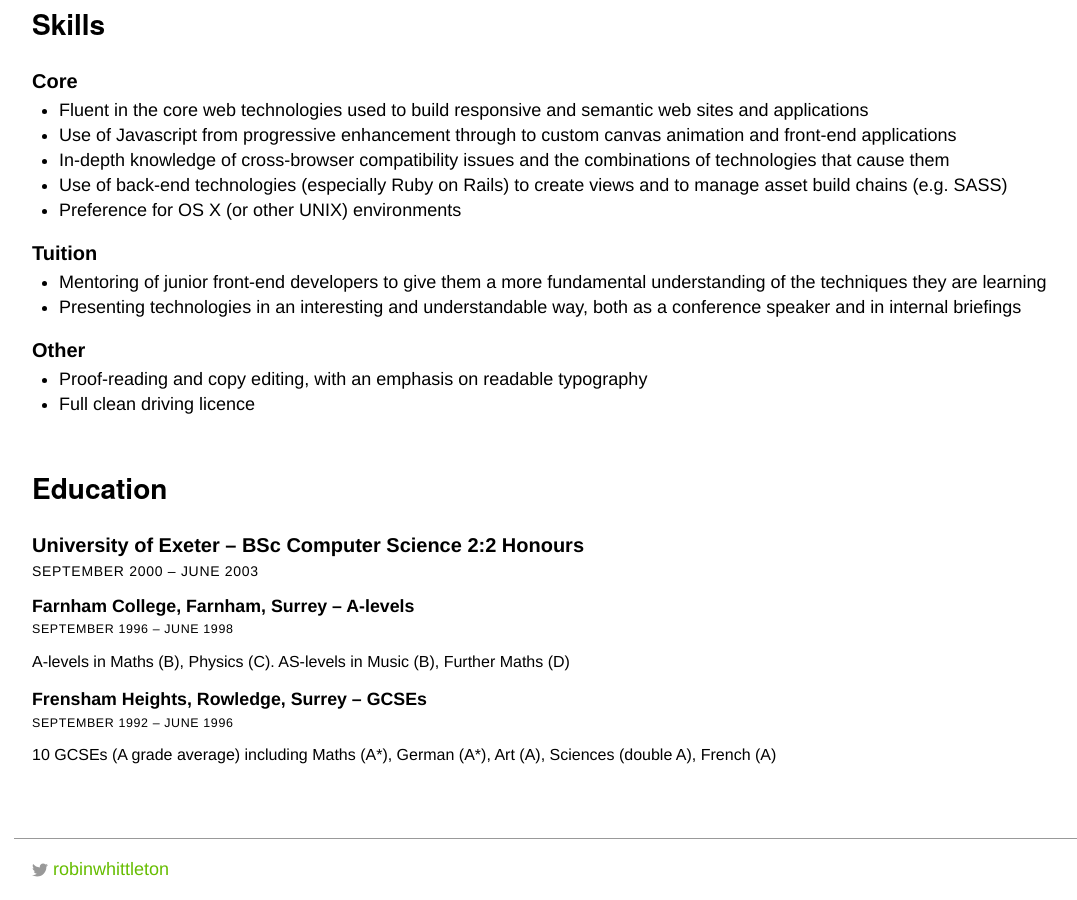
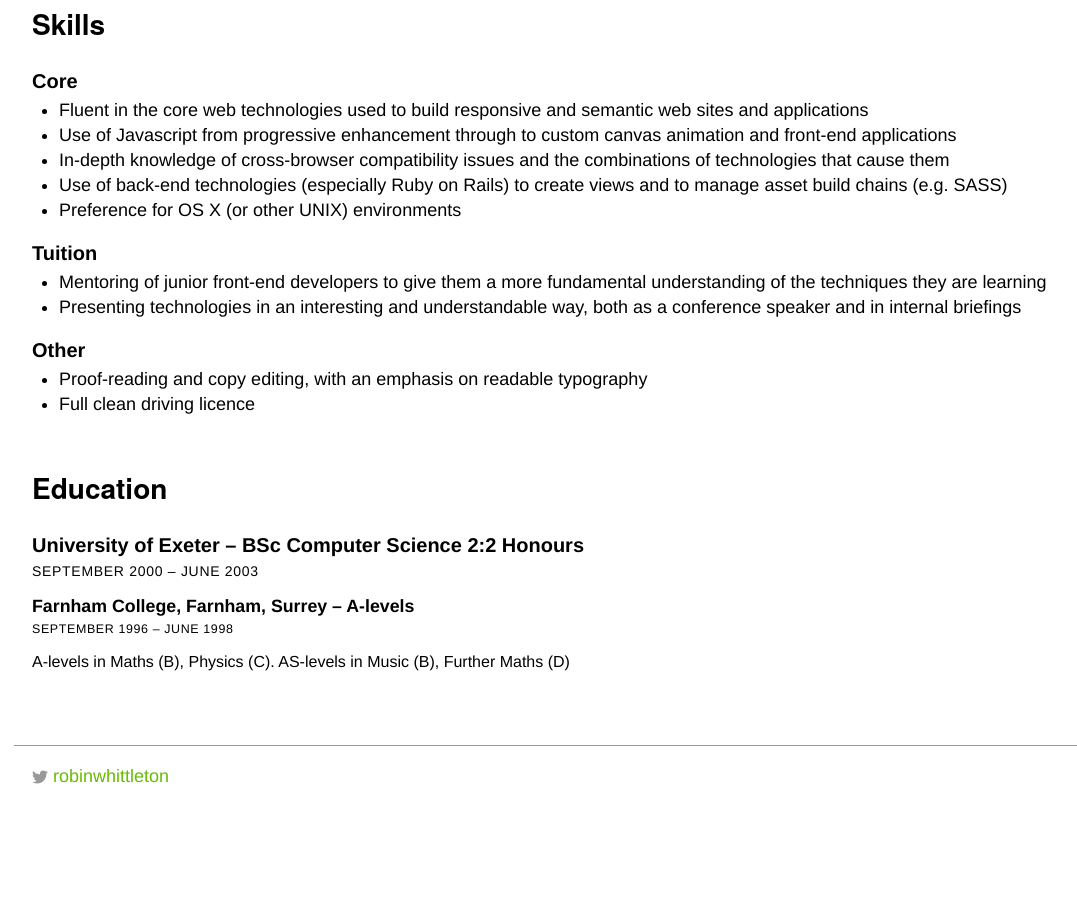
Before and after one commit to robinwhittleton/reala.net, a Jekyll site: the page built from cv.html, in a window 1280 px wide and 900 px high, scrolled down 1466 px. Shown: the whole window, without its empty margins (26-1103 px from the left). Built offline with Jekyll 4.4.1, drawn with Linux system fonts in a browser that asks for light colours; after the commit the page ends 2273 px from its top, so only the background shows below that.

Commit message:
Remove GCSEs section

```diff
--- a/cv.html
+++ b/cv.html
@@ -119,11 +119,6 @@ permalink: /cv/
 				<p class="meta"><time datetime="1996-09">September 1996</time> – <time datetime="1998-06">June 1998</time></p>
 				<p>A-levels in Maths (B), Physics (C). AS-levels in Music (B), Further Maths (D)</p>
 			</li>
-			<li>
-				<h3>Frensham Heights, Rowledge, Surrey – GCSEs</h3>
-				<p class="meta"><time datetime="1992-09">September 1992</time> – <time datetime="1996-06">June 1996</time></p>
-				<p>10 GCSEs (A grade average) including Maths (A*), German (A*), Art (A), Sciences (double A), French (A)</p>
-			</li>
 		</ol>
 	</section>
 	<!--
```
